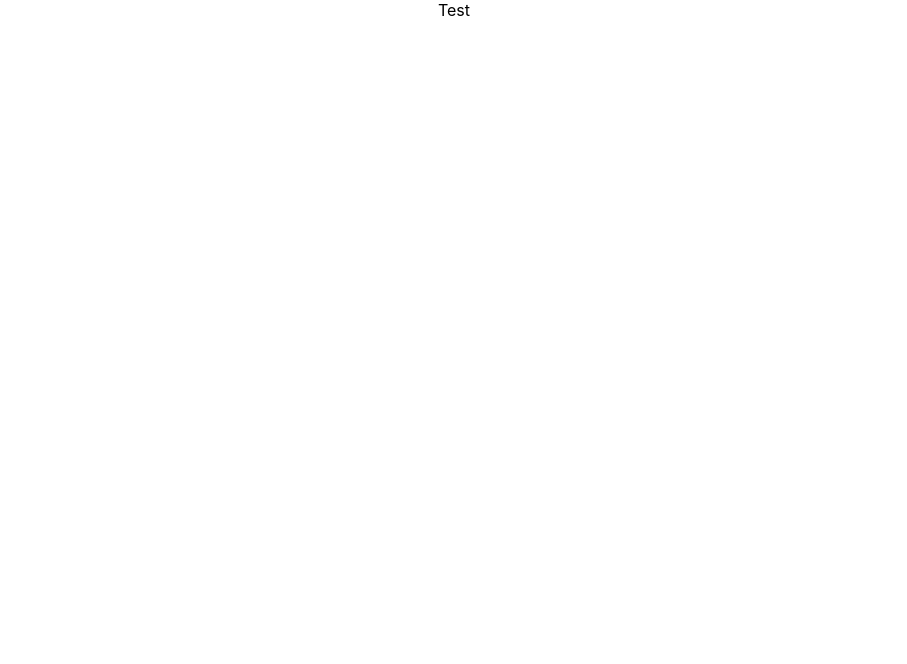
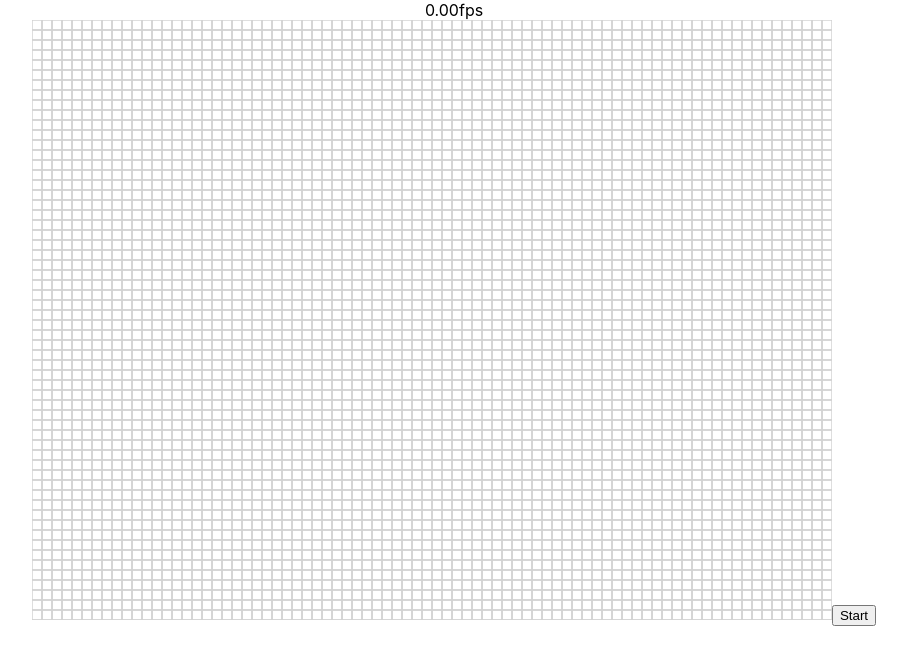
Before and after one commit to MaciejWaligora/game_of_life, a React (Create React App) app: page / in a window 1280 px wide. Shown: the top 664 px of the page, without its empty margins (186-1093 px from the left). Built offline with nearby package versions, Linux system fonts and the light colour scheme.

Commit message:
added game-arena adn fps counter components

```diff
--- a/src/app/App.tsx
+++ b/src/app/App.tsx
@@ -1,9 +1,32 @@
-import React from 'react';
+import React, { createRef, useEffect, useState} from 'react';
 import './App.css';
+import { FrameCounter } from '../components/Frame_Counter';
+import { GameArena, GameArenaConfig } from '../components/Game_arena';
 
 function App() {
+  const frameCounterRef = createRef<FrameCounter>();
+  const gameArenaRef = createRef<GameArena>();
+  const [gameConfig, setGameConfig] = useState<GameArenaConfig | null>(null);
+
+  useEffect(() => {
+    // This useEffect runs once after the components are mounted
+    const config: GameArenaConfig = {
+      width: 800,
+      height: 600,
+      resolution: 80,
+      fpsCounter: frameCounterRef.current as FrameCounter,
+    };
+
+    // Update the state with the configuration
+    setGameConfig(config);
+  }, []);
   return (
-    <div className="App">Test
+    <div className="App">
+      <FrameCounter ref={frameCounterRef}/>
+      {gameConfig && <GameArena ref={gameArenaRef} {...gameConfig} />}
+      <button onClick={
+        ()=>{gameArenaRef.current?.play()}
+        }>Start</button>
     </div>
   );
 }
--- /dev/null
+++ b/src/components/Frame_Counter.tsx
@@ -0,0 +1,58 @@
+import React, { Component } from 'react';
+
+interface FrameCounterState {
+    frames: number;
+    lastTimeStamp: number;
+    currentFps: number;
+  }
+
+export class FrameCounter extends Component<{}, FrameCounterState> {
+    constructor(props: {}) {
+      super(props);
+
+      this.state = {
+        frames: 0,
+        lastTimeStamp: 0,
+        currentFps: 0,
+      };
+
+    }
+
+    private _updateFPS = () => {
+        const currentTimeStamp = performance.now();
+        const elapsedTime = currentTimeStamp - this.state.lastTimeStamp;
+
+        if (elapsedTime >= 1000) {
+          const fps = (this.state.frames / elapsedTime) * 1000;
+
+          this.setState({
+            frames: 0,
+            lastTimeStamp: currentTimeStamp,
+            currentFps: fps,
+          });
+        }
+
+        requestAnimationFrame(this._updateFPS);
+      };
+
+    public componentDidMount() {
+      this._updateFPS();
+    }
+
+    public render() {
+      return <div>{this.state.currentFps.toFixed(2)}fps</div>;
+    }
+
+    public tick() {
+      this.setState((prevState) => ({
+        ...prevState,
+        frames: prevState.frames + 1,
+      }));
+    }
+
+    public init() {
+      this.setState({
+        lastTimeStamp: performance.now(),
+      });
+    }
+  }
--- /dev/null
+++ b/src/components/Game_arena.tsx
@@ -0,0 +1,205 @@
+import React, { Component} from 'react';
+import { FrameCounter } from './Frame_Counter';
+
+export interface GameArenaConfig{
+    fpsCounter: FrameCounter;
+    resolution: number;
+    width: number;
+    height: number;
+}
+
+export class GameArena extends Component<{},GameArenaConfig>{
+
+    private canvas: React.RefObject<HTMLCanvasElement>;
+    private grid: number[][];
+    private clickEventListenerAdded: boolean = false;
+
+    constructor(props: {width:number, height: number, resolution: number, fpsCounter: FrameCounter}){
+        super(props)
+
+        this.canvas = React.createRef<HTMLCanvasElement>();
+        this.grid = [];
+        this.state = {
+            width: props.width,
+            height: props.height,
+            resolution: props.resolution,
+            fpsCounter: props.fpsCounter,
+        }
+    }
+
+    public componentDidMount() {
+        this.renderStartGrid();
+        this.addClickEventListener();
+      }
+    private createGridArr(): number[][]{
+        let gridArr = [];
+        let line = [];
+        for (let i = 0; i < this.state.resolution; i++) {
+          line.push(0);
+        }
+        for (let ii = 0; ii < this.state.resolution; ii++) {
+          let newLine = [...line];
+          gridArr.push(newLine);
+        }
+        return gridArr;
+      }
+    private renderStartGrid(): void{
+        this.grid = this.createGridArr();
+        const rectWidth = this.state.width/this.state.resolution;
+        let self = this;
+
+        // Get the 'context'
+        let ctx = self.canvas.current?.getContext("2d") as CanvasRenderingContext2D;
+        ctx.strokeStyle = "#d3d3d3"; // rectangle color
+        let x = 0;
+        let y = 0;
+        for (let ii = 0; ii < self.state.resolution; ii++) {
+          for (let i = 0; i < self.state.resolution; i++) {
+            ctx.strokeRect(x, y, rectWidth, rectWidth);
+            x += rectWidth;
+          }
+          y += rectWidth;
+          x = 0;
+        }
+
+      }
+    private createNewGrid(): void {
+        const currentGrid = this.grid;
+        const newGrid = this.createGridArr();
+        const numRows = currentGrid.length;
+        const numCols = currentGrid[0].length;
+
+        for (let y = 0; y < numRows; y++) {
+          for (let x = 0; x < numCols; x++) {
+            const neighbors = [
+              [y - 1, x - 1],
+              [y - 1, x],
+              [y - 1, x + 1],
+              [y, x - 1],
+              [y, x + 1],
+              [y + 1, x - 1],
+              [y + 1, x],
+              [y + 1, x + 1],
+            ];
+
+            let livingNeighbors = 0;
+
+            for (const [ny, nx] of neighbors) {
+              if (
+                ny >= 0 &&
+                ny < numRows &&
+                nx >= 0 &&
+                nx < numCols &&
+                currentGrid[ny][nx]
+              ) {
+                livingNeighbors++;
+              }
+            }
+
+            if (currentGrid[y][x] && (livingNeighbors < 2 || livingNeighbors > 3)) {
+              newGrid[y][x] = 0;
+            } else if (!currentGrid[y][x] && livingNeighbors === 3) {
+              newGrid[y][x] = 1;
+            } else {
+              newGrid[y][x] = currentGrid[y][x];
+            }
+          }
+        }
+
+        this.grid = newGrid;
+      }
+    private renderNewFrame(): void {
+        const ctx = this.canvas.current?.getContext("2d") as CanvasRenderingContext2D;
+        const rectWidth = this.state.width / this.state.resolution;
+        const d3Color = "#d3d3d3";
+        let y = 0;
+
+        ctx.strokeStyle = d3Color;
+
+        for (let ii = 0; ii < this.state.resolution; ii++) {
+          let x = 0;
+
+          for (let i = 0; i < this.state.resolution; i++) {
+            ctx.fillStyle = this.grid[ii][i] ? "#000000" : "#ffffff";
+            ctx.fillRect(x, y, rectWidth, rectWidth);
+            ctx.strokeRect(x, y, rectWidth, rectWidth);
+            x += rectWidth;
+          }
+
+          y += rectWidth;
+        }
+      }
+    private addClickEventListener(): void {
+        if (!this.clickEventListenerAdded) {
+            let self = this;
+            let rectWidth = this.state.width / this.state.resolution;
+            let ctx = self.canvas.current?.getContext("2d") as CanvasRenderingContext2D;
+
+            let canvasPos = {
+            x: self.canvas.current?.getBoundingClientRect().x || 0,
+            y: self.canvas.current?.getBoundingClientRect().y || 0,
+            };
+
+            window.addEventListener('click', function (event) {
+                event.stopPropagation();
+                if (
+                    event.x >= canvasPos.x &&
+                    event.x <= canvasPos.x + self.state.width &&
+                    event.y >= canvasPos.y &&
+                    event.y <= canvasPos.y + self.state.height
+                ) {
+                    let rectXpos = Math.floor((event.x - canvasPos.x) / rectWidth);
+                    let rectYpos = Math.floor((event.y - canvasPos.y) / rectWidth);
+                    if (self.grid[rectYpos][rectXpos] === 0) {
+                    ctx.strokeStyle = "#d3d3d3";
+                    ctx.fillStyle = "#000000";
+                    self.grid[rectYpos][rectXpos] = 1;
+                    ctx.fillRect(
+                        rectWidth * rectXpos,
+                        rectWidth * rectYpos,
+                        rectWidth,
+                        rectWidth
+                    );
+                    ctx.strokeRect(
+                        rectWidth * rectXpos,
+                        rectWidth * rectYpos,
+                        rectWidth,
+                        rectWidth
+                    );
+                    } else {
+                        self.grid[rectYpos][rectXpos] = 0;
+                    ctx.fillStyle = "#ffffff";
+                    ctx.fillRect(
+                        rectWidth * rectXpos,
+                        rectWidth * rectYpos,
+                        rectWidth,
+                        rectWidth
+                    );
+                    ctx.strokeRect(
+                        rectWidth * rectXpos,
+                        rectWidth * rectYpos,
+                        rectWidth,
+                        rectWidth
+                    );
+                    }
+                }
+            });
+
+            this.clickEventListenerAdded = true;
+        }
+      }
+    public play() {
+        this.state.fpsCounter.init();
+        const updateAndRender = () => {
+          this.createNewGrid();
+          this.renderNewFrame();
+          this.state.fpsCounter.tick();
+          requestAnimationFrame(updateAndRender);
+        };
+        updateAndRender();
+      }
+    render(){
+        return <canvas ref={this.canvas} width={this.state.width} height={this.state.height} />
+    }
+
+}
```
